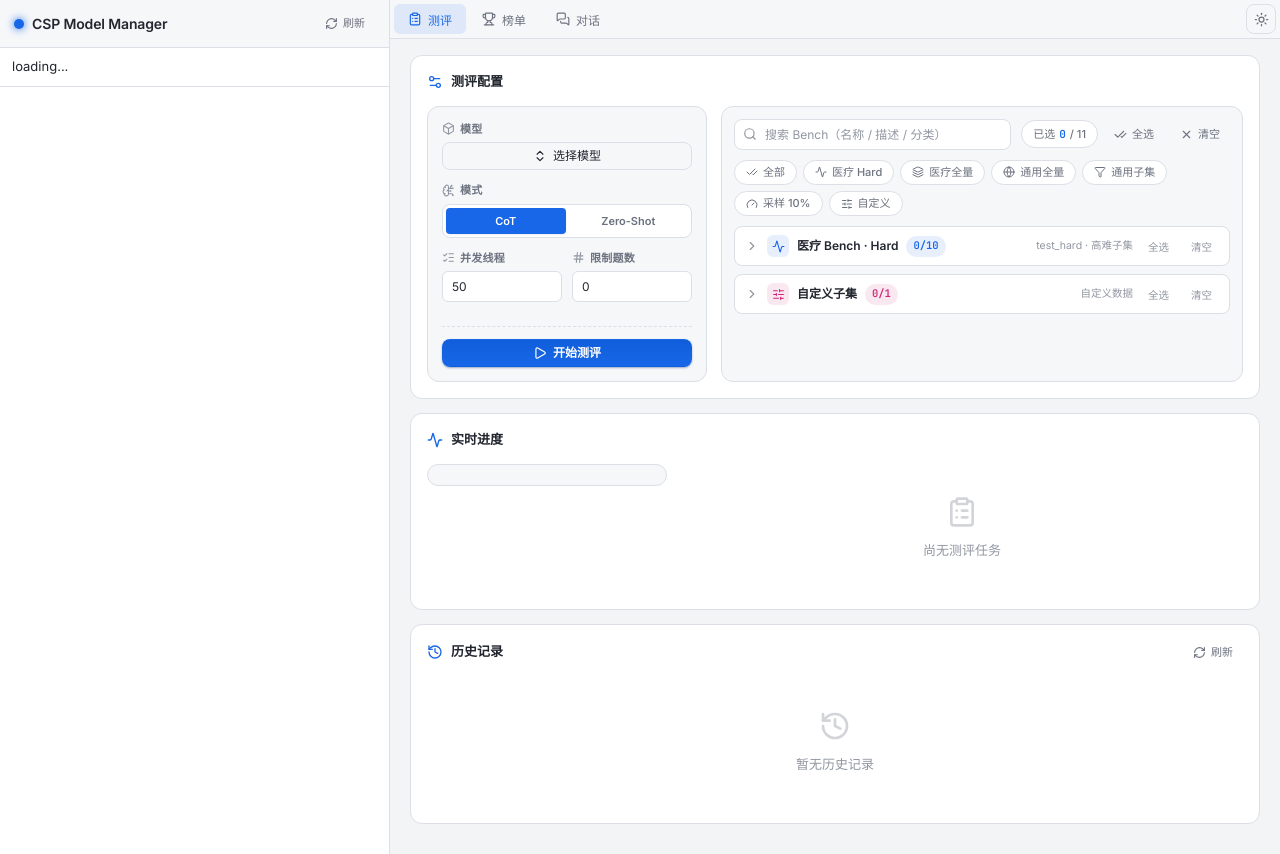
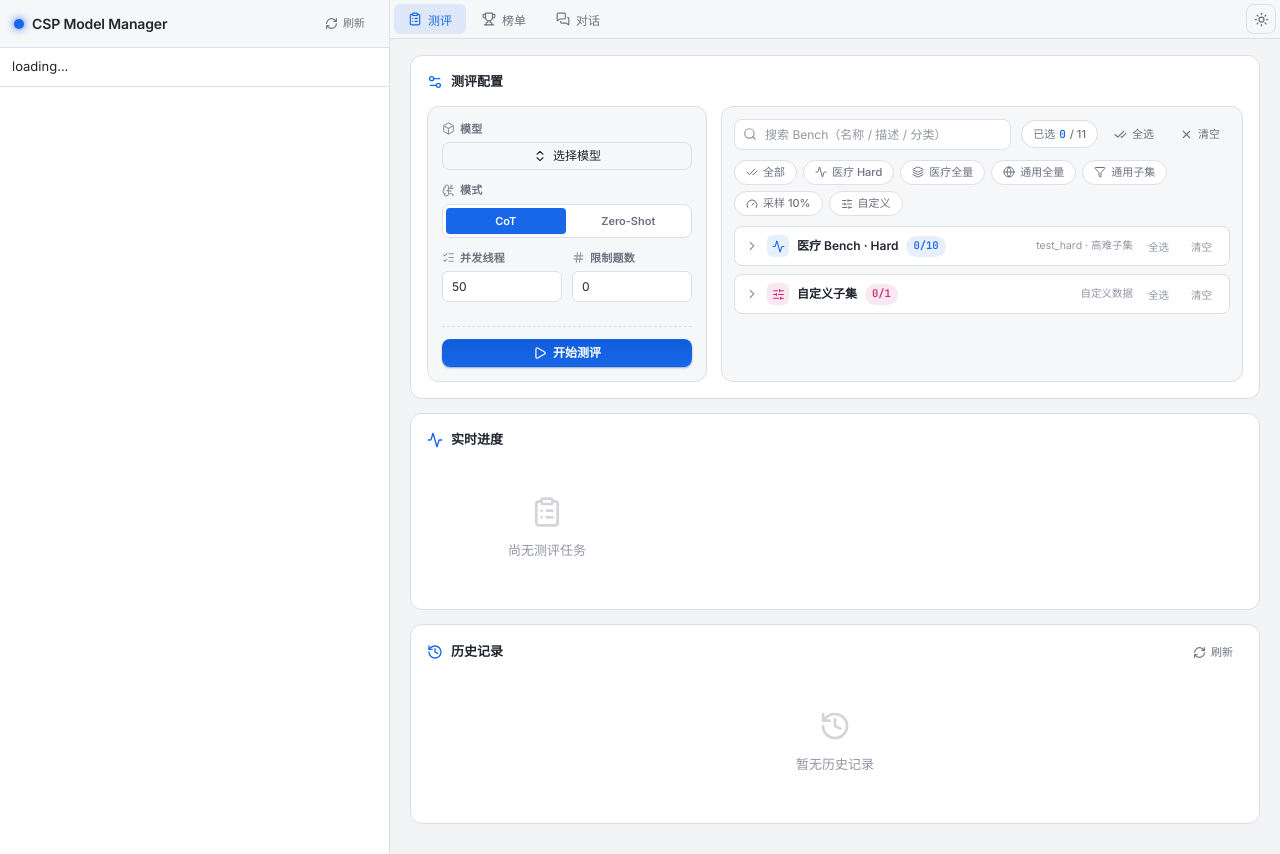
Before and after one commit to caobiabia/model-manager, a FastAPI app: page / in a window 1280 px wide. Run offline with FastAPI, Linux system fonts and the light colour scheme; data that the repository does not hold is empty; parts of the project's set-up code (start-up, migrations or seed data) failed here and were passed over.

Commit message:
fix: hide empty run card panel in realtime progress

```diff
--- a/templates/index.html
+++ b/templates/index.html
@@ -713,7 +713,7 @@ svg.lucide{flex-shrink:0;stroke-width:2}
           <h3><i data-lucide="activity"></i>实时进度</h3>
         </div>
         <div class="eval-progress-split">
-          <div class="eval-run-cards" id="runningEvalList"></div>
+          <div class="eval-run-cards" id="runningEvalList" style="display:none"></div>
           <div id="evalProgressDetail">
             <div class="eval-empty"><i data-lucide="clipboard-list"></i><div>尚无测评任务</div></div>
           </div>
@@ -1519,6 +1519,8 @@ function renderRunningEvalList(){
   const list=$('runningEvalList');
   if(!list)return;
   const runs=Object.values(evalRuns);
+  if(!runs.length){list.style.display='none';return}
+  list.style.display='flex';
   list.innerHTML=runs.map(r=>{
     const active=r.run_id===activeEvalRunId;
     const dotClass=r.status==='completed'?'completed':(r.status==='stopped'||r.status==='interrupted'?'stopped':'running');
@@ -1670,12 +1672,11 @@ function onEvalDone(runId){
   if(run.status==='running')run.status='completed';
   if(run.status==='completed'){
     delete evalRuns[runId];
+    renderRunningEvalList();
     if(activeEvalRunId===runId){
       const first=Object.values(evalRuns)[0];
       if(first)showEvalRun(first.run_id);
       else renderEvalProgressEmpty();
-    }else{
-      renderRunningEvalList();
     }
   }else{
     renderRunningEvalList();
@@ -1774,12 +1775,11 @@ async function deleteRun(runId){
       if(run.eventSource){run.eventSource.close();run.eventSource=null}
       delete evalRuns[runId];
     }
+    renderRunningEvalList();
     if(activeEvalRunId===runId){
       const first=Object.values(evalRuns)[0];
       if(first)await showEvalRun(first.run_id);
       else renderEvalProgressEmpty();
-    }else{
-      renderRunningEvalList();
     }
     loadEvalRuns();
   }catch(e){alert('\u5220\u9664\u5931\u8d25: '+e)}
```
